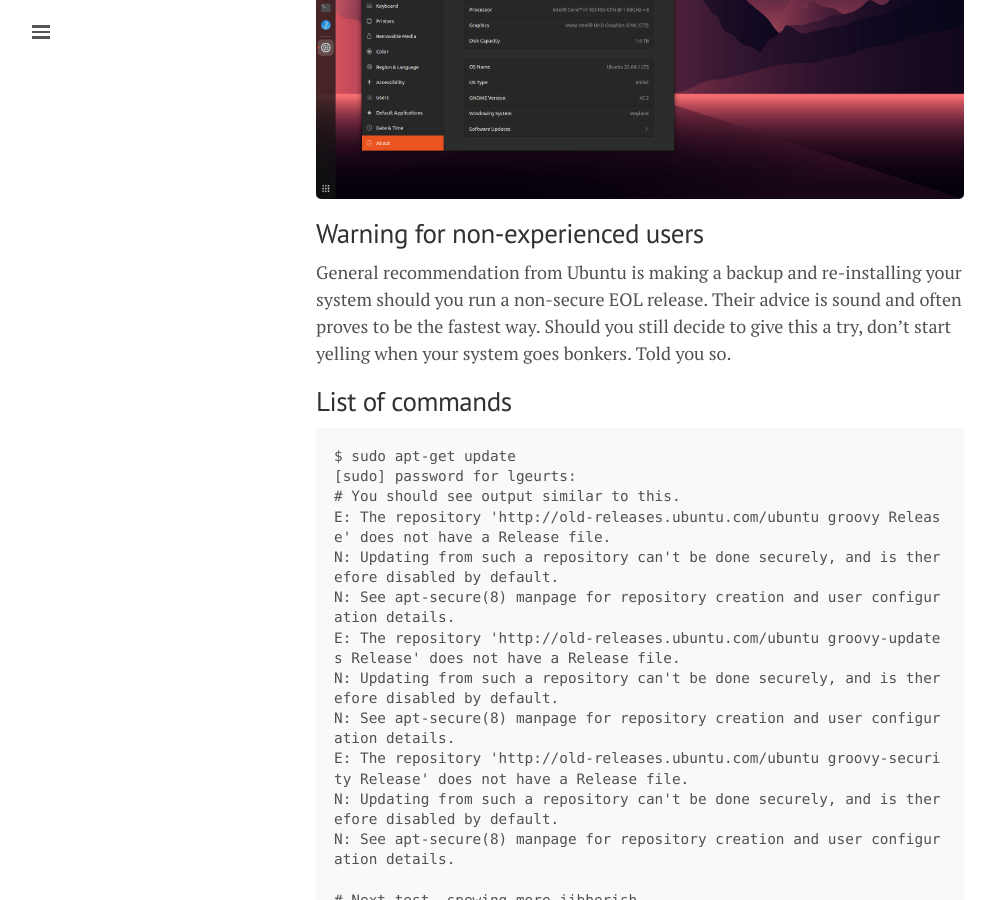
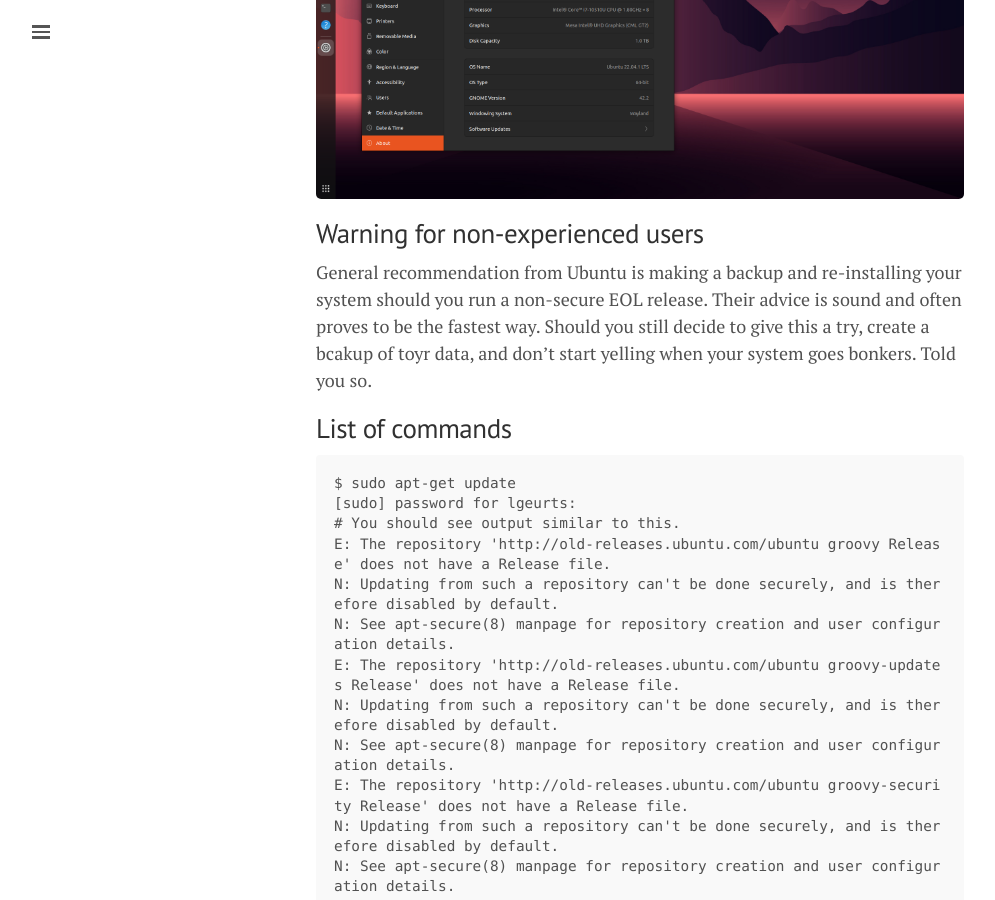
Before and after one commit to lgeurts/lgeurts.github.io, a Jekyll site: the page built from _posts/2022-08-24-ubuntu-upgrade-notes-20.x-to-22.x-for-x1-carbon-gen8.md, in a window 1280 px wide and 900 px high, scrolled down 420 px. Shown: the whole window, without its empty margins (0-995 px from the left). Built offline with Jekyll 4.4.1, drawn with Linux system fonts in a browser that asks for light colours; nearby versions of some CDN libraries; comment, search, counter and statistics services are not loaded.

Commit message:
Update 2022-08-24-ubuntu-upgrade-notes-20.x-to-22.x-for-x1-carbon-gen8.md

````diff
--- a/_posts/2022-08-24-ubuntu-upgrade-notes-20.x-to-22.x-for-x1-carbon-gen8.md
+++ b/_posts/2022-08-24-ubuntu-upgrade-notes-20.x-to-22.x-for-x1-carbon-gen8.md
@@ -10,7 +10,7 @@
 <img src="/assets/jammy-jellyfish.png" width="654">
 
 ## Warning for non-experienced users
-General recommendation from Ubuntu is making a backup and re-installing your system should you run a non-secure EOL release. Their advice is sound and often proves to be the fastest way. Should you still decide to give this a try, don't start yelling when your system goes bonkers. Told you so.
+General recommendation from Ubuntu is making a backup and re-installing your system should you run a non-secure EOL release. Their advice is sound and often proves to be the fastest way. Should you still decide to give this a try, create a bcakup of toyr data, and don't start yelling when your system goes bonkers. Told you so.
 
 ## List of commands
 ```
````
